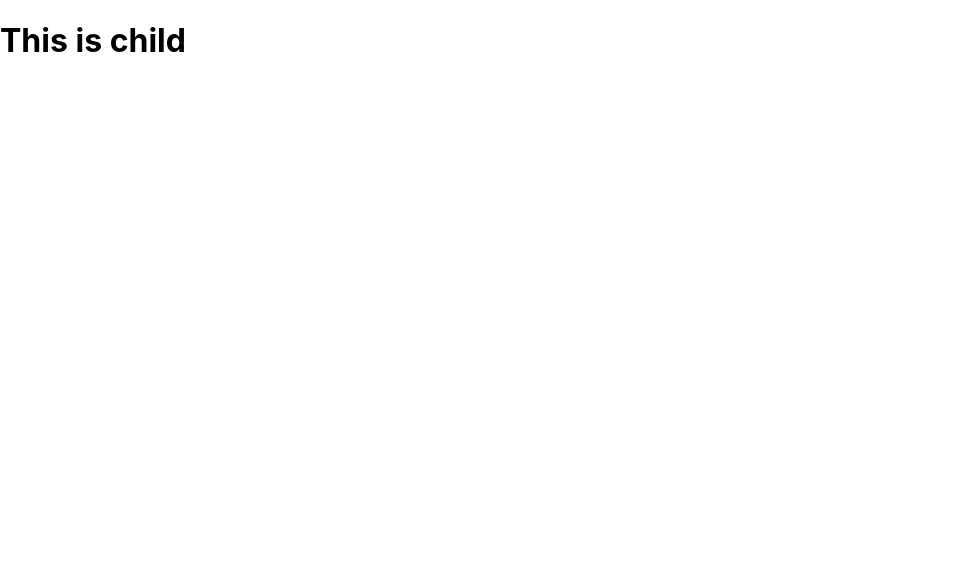
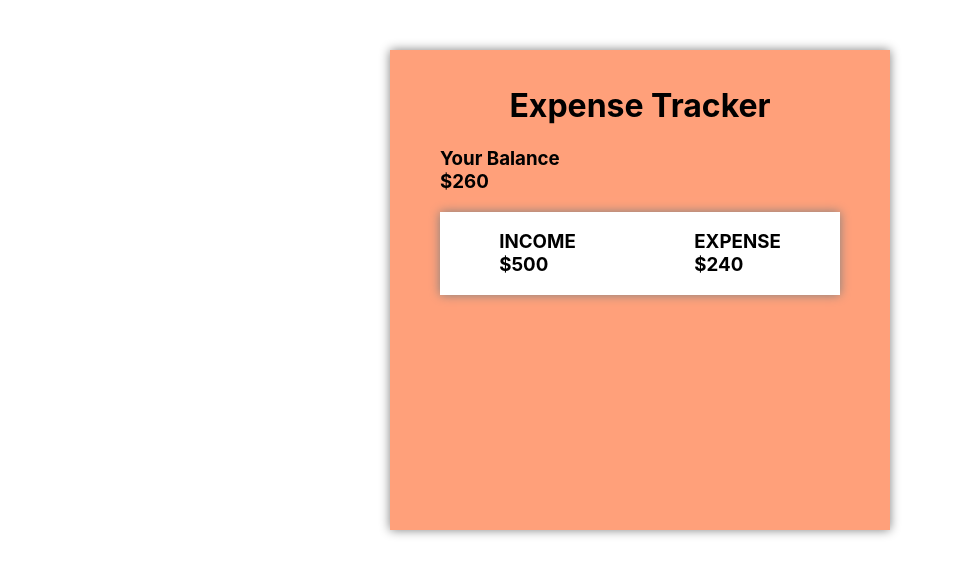
Before and after one commit to Sialsanwal/expense-tracker-project1, a React (Create React App) app: page / in a window 1280 px wide. Shown: the top 576 px of the page, without its empty margins (0-959 px from the left). Built offline with nearby package versions, Linux system fonts and the light colour scheme.

Commit message:
update app.css

```diff
--- a/src/App.css
+++ b/src/App.css
@@ -1,38 +1,18 @@
-.App {
+.container{
+  max-width: 400px;
+  min-height: 450px;
+  background-color:lightsalmon;
+  margin: 0 auto;
+  margin-top: 50px;
+  box-shadow: 0 0 10px grey;
+  padding: 15px 50px;
+}
+.text-centre{
   text-align: center;
 }
-
-.App-logo {
-  height: 40vmin;
-  pointer-events: none;
+.expense-container{
+  display: flex;
+  justify-content: space-around;
+  background-color: white;
+  box-shadow: 0 0 10px grey;
 }
-
-@media (prefers-reduced-motion: no-preference) {
-  .App-logo {
-    animation: App-logo-spin infinite 20s linear;
-  }
-}
-
-.App-header {
-  background-color: #282c34;
-  min-height: 100vh;
-  display: flex;
-  flex-direction: column;
-  align-items: center;
-  justify-content: center;
-  font-size: calc(10px + 2vmin);
-  color: white;
-}
-
-.App-link {
-  color: #61dafb;
-}
-
-@keyframes App-logo-spin {
-  from {
-    transform: rotate(0deg);
-  }
-  to {
-    transform: rotate(360deg);
-  }
-}
--- a/src/child.js
+++ b/src/child.js
@@ -1,11 +1,19 @@
 import React from 'react';
 
 function Child() {
-  return (
-    <div >
-        <h1>This is child</h1>
-    </div>
-  );
+    return (
+        <div className="container">
+            <h1 className="text-centre">Expense Tracker</h1>
+
+            <h3>Your Balance <br /> $260</h3>
+
+            <div className="expense-container">
+                <h3>INCOME <br /> $500</h3>
+                <h3>EXPENSE<br /> $240</h3>
+            </div>
+
+        </div>
+    );
 }
 
 export default Child;
```
